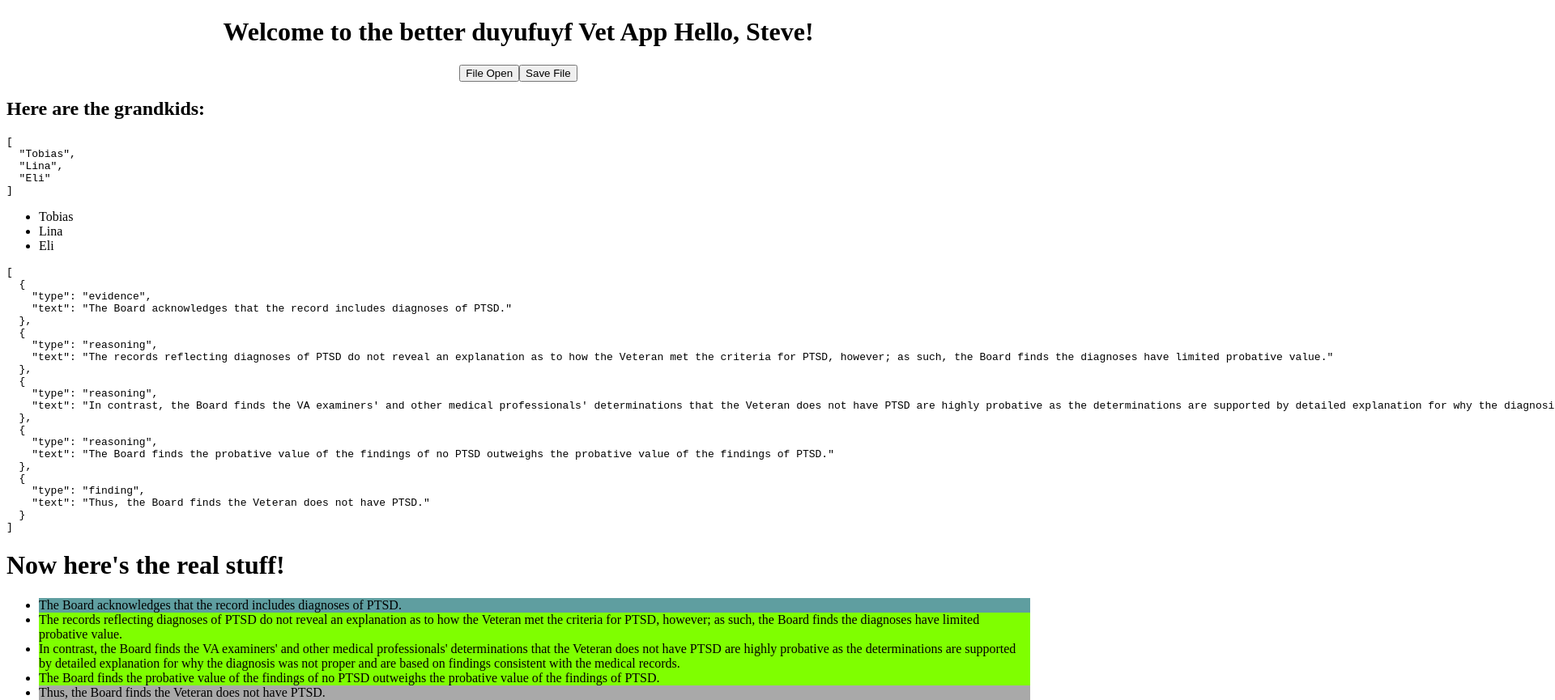
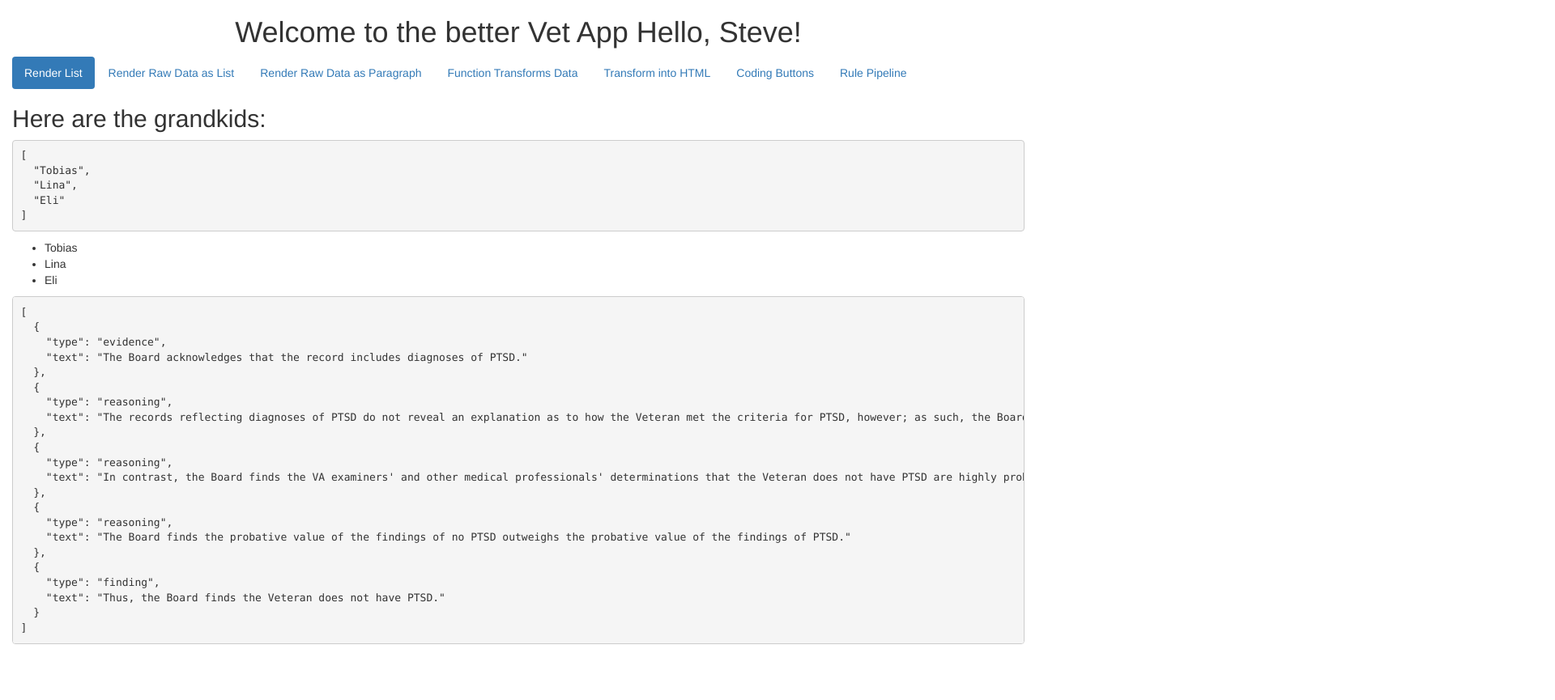
Before and after one commit to SteveStrong/betterVetApp, an Angular app: page / in a window 1280 px wide. Shown: the top 865 px of the page at 81% size, 1920 px wide, since content can reach past the window. After the commit the page ends 806 px from the top, so only its background shows below. Built offline with nearby package versions, Linux system fonts and the light colour scheme; what savery would draw is missing.

Commit message:
maybe now with tabs and pipeline

```diff
--- a/package.json
+++ b/package.json
@@ -22,6 +22,8 @@
     "@angular/platform-browser-dynamic": "^5.2.0",
     "@angular/router": "^5.2.0",
     "core-js": "^2.4.1",
+    "font-awesome": "^4.7.0",
+    "ngx-bootstrap": "^2.0.3",
     "rxjs": "^5.5.6",
     "savery": "^1.2.0",
     "zone.js": "^0.8.19"
--- a/src/app/app.component.html
+++ b/src/app/app.component.html
@@ -1,18 +1,50 @@
-<!--The content below is only a placeholder and can be replaced.-->
 <div style="text-align:center">
   <h1>
     Welcome to {{transform()}}!
   </h1>
-  <button (click)="dofileopen()">File Open</button>
-  <button (click)="dofilesave()">Save File</button>
+
 </div>
+
+<div class="col-md-12">
+  <tabset type="pills">
+    <tab heading='Render List'>
       <h2>Here are the grandkids: </h2>
       <pre>{{list | json}}</pre>
-<ul><li *ngFor="let name of list">{{name}}</li></ul>
+      <ul>
+        <li *ngFor="let name of list">{{name}}</li>
+      </ul>
       <pre>{{vetpara | json}}</pre>
+    </tab>
+    <tab heading='Render Raw Data as List '>
       <h1>Now here's the real stuff!</h1>
-<ul><li [ngClass]="item.type" *ngFor="let item of vetpara">{{item.text}}</li></ul>
+      <ul>
+        <li [ngClass]="item.type" *ngFor="let item of vetpara">{{item.text}}</li>
+      </ul>
+    </tab>
+    <tab heading='Render Raw Data as Paragraph'>
       <h1>Now here's the paragraph format!</h1>
-<div><p [ngClass]="item.type" *ngFor="let item of vetpara">{{item.text}}</p></div>
+      <div>
+        <p [ngClass]="item.type" *ngFor="let item of vetpara">{{item.text}}</p>
+      </div>
+    </tab>
+    <tab heading='Function Transforms Data'>
+
       <pre>{{transformvet() | json}}</pre>
-<div><p [ngClass]="item.type" *ngFor="let item of transformvet()" [innerHTML]="item.ttext"></p></div>
+    </tab>
+    <tab heading='Transform into HTML'>
+      <div>
+        <p [ngClass]="item.type" *ngFor="let item of transformvet()" [innerHTML]="item.ttext"></p>
+      </div>
+    </tab>
+    <tab heading='Coding Buttons'>
+        <button class="btn btn-success" (click)="dofileopen()">File Open</button>
+        <button class="btn btn-success" (click)="dofilesave()">Save File</button>
+    </tab>
+
+    <tab heading='Rule Pipeline'>
+        <div>
+            <p [ngClass]="item.type" *ngFor="let item of fromRulePipeline()" [innerHTML]="item.ttext"></p>
+          </div>
+    </tab>
+  </tabset>
+</div>
--- a/src/app/app.component.ts
+++ b/src/app/app.component.ts
@@ -1,13 +1,15 @@
 import { Component } from '@angular/core';
 
 import { foFileManager } from "./filemanager";
+import { TransfromRules } from "./transformRules";
+
 @Component({
   selector: 'app-root',
   templateUrl: './app.component.html',
   styleUrls: ['./app.component.css']
 })
 export class AppComponent {
-  title = 'the better duyufuyf Vet App';
+  title = 'the better Vet App';
   data = {};
   list = ['Tobias', 'Lina', 'Eli'];
   vetpara = [
@@ -54,19 +56,36 @@ export class AppComponent {
   }
 
   dofileopen() {
-    // let xxx = new foFileManager();
-    // xxx.userOpenFileDialog( file => {
-    //   alert('just opebed' + file.filename)
-    // })
-    // console.log("hello, buddy")
+    let manager = new foFileManager();
+    manager.userOpenFileDialog(file => {
+      alert(`just opened file ${file.filename} check console log`);
+      console.log(file.payload)
+    }, '.json')
+
   }
 
   dofilesave() {
-    let xxx = new foFileManager();
-    xxx.writeTextFileAsync(this.transformvet(), 'testtransform', '.txt', file => {
-      alert('just saved' + file.filename);
+    let manager = new foFileManager();
+    let filename = 'testtransform';
+    let data = this.transformvet();
+    manager.writeTextFileAsync(data, filename, '.txt', file => {
+      alert(`just saved file ${file.filename} check console log`);
       console.log("you saved it, buddy")
     })
   }
 
+  fromRulePipeline() {
+    let rules = new TransfromRules();
+
+    let result = this.vetpara.map(function (item) {
+      return {
+        type: item.type,
+        text: item.text,
+        ttext: rules.pipeline1(item.text)
+      }
+    });
+
+    return result;
+  }
+
 }
--- a/src/app/app.module.ts
+++ b/src/app/app.module.ts
@@ -1,6 +1,10 @@
 import { BrowserModule } from '@angular/platform-browser';
 import { NgModule } from '@angular/core';
 
+
+import { TabsModule } from 'ngx-bootstrap/tabs';
+import { AccordionModule } from 'ngx-bootstrap/accordion';
+import { PaginationModule } from 'ngx-bootstrap/pagination';
 
 import { AppComponent } from './app.component';
 
@@ -10,7 +14,10 @@ import { AppComponent } from './app.component';
     AppComponent
   ],
   imports: [
-    BrowserModule
+    BrowserModule,
+    AccordionModule.forRoot(),
+    PaginationModule.forRoot(),
+    TabsModule.forRoot(),
   ],
   providers: [],
   bootstrap: [AppComponent]
--- a/src/app/filemanager.ts
+++ b/src/app/filemanager.ts
@@ -1,10 +1,7 @@
-// import { Tools } from './foTools'
-// import { PubSub } from './foPubSub'
-// import { foInstance } from './foInstance.model'
+
 
 // ES2015+  https://www.npmjs.com/package/savery
 import savery from 'savery';
-
 
 
 export class fileSpec {
@@ -22,17 +19,17 @@ export class fileSpec {
         return `${this.name}${this.ext}`;
     }
 
-    static setFilenameExt(filenameExt:string, defaultExt?:string){
+    static setFilenameExt(filenameExt: string, defaultExt?: string) {
         let list = filenameExt.split('.');
-        let name:string;
-        let ext:string;
+        let name: string;
+        let ext: string;
 
-        if ( list.length == 1){
+        if (list.length == 1) {
             name = filenameExt;
             ext = defaultExt;
         } else {
-            ext = list[list.length-1];
-            name = filenameExt.replace(ext,'');
+            ext = list[list.length - 1];
+            name = filenameExt.replace(ext, '');
         }
         return new fileSpec('', name, ext)
     }
@@ -47,6 +44,7 @@ export class foFileManager {
     }
 
     private writeBlobFile(blob, filenameExt: string, onSuccess?, onFail?) {
+        try {
             savery.save(blob, filenameExt)
                 .then(obj => {
                     onSuccess && onSuccess();
@@ -54,6 +52,10 @@ export class foFileManager {
                 .catch(obj => {
                     onFail && onFail(obj.error);
                 });
+        } catch (ex) {
+            alert(ex)
+        }
+
     };
 
     private readBlobFile(file, onComplete: (item: string) => void) {
@@ -133,11 +135,11 @@ export class foFileManager {
 
 
 
-    userOpenFileDialog(onComplete: (item: fileSpec) => void, defaultExt: string, defaultValue: string) {
+    userOpenFileDialog(onComplete: (item: fileSpec) => void, defaultExt: string, defaultValue?: string) {
 
         //http://stackoverflow.com/questions/181214/file-input-accept-attribute-is-it-useful
         //accept='image/*|audio/*|video/*'
-        let accept = defaultExt || '.knt,.csv';
+        let accept = defaultExt || '.csv,.txt';
 
         let fileSelector = document.createElement('input');
         fileSelector.setAttribute('type', 'file');
@@ -156,11 +158,7 @@ export class foFileManager {
             let extension = file ? file.name.match(extensionExtract) : [''];
             let ext = extension[0];
             document.body.removeChild(fileSelector);
-            if (!file) {
-
-            }
-            else
-            {
+            if (file) {
                 this.readTextFileAsync(file, ext, onComplete);
             }
         }
--- /dev/null
+++ b/src/app/transformRules.ts
@@ -0,0 +1,26 @@
+
+export class TransfromRules {
+
+    rule1(text:string){
+        let result = text.replace(/The Board/i, "<b>The Board</b>");
+        return result;
+    }
+
+
+    rule2(text:string){
+        let result = text.replace(/probative/i, "<em>probative</em>");
+        return result;
+    }
+
+    rule3(text:string){
+        let result = text;
+        return result;
+    }
+
+    pipeline1(text:string){
+        let result = this.rule1(text);
+        result = this.rule2(result);
+        result = this.rule3(result);
+        return result;
+    }
+}
--- a/src/index.html
+++ b/src/index.html
@@ -1,12 +1,20 @@
+
 <!doctype html>
 <html lang="en">
 <head>
   <meta charset="utf-8">
-  <title>BetterVetApp</title>
+  <title>Vet App</title>
   <base href="/">
 
   <meta name="viewport" content="width=device-width, initial-scale=1">
   <link rel="icon" type="image/x-icon" href="favicon.ico">
+
+   <!-- <link href="https://maxcdn.bootstrapcdn.com/bootstrap/4.0.0-beta/css/bootstrap.min.css" rel="stylesheet">-->
+   <link href="https://maxcdn.bootstrapcdn.com/bootstrap/3.3.7/css/bootstrap.min.css" rel="stylesheet">
+   <link href="https://opensource.keycdn.com/fontawesome/4.7.0/font-awesome.min.css" rel="stylesheet">
+   <link href="http://code.ionicframework.com/ionicons/2.0.1/css/ionicons.min.css" rel="stylesheet" media="all">
+
+
 </head>
 <body>
   <app-root></app-root>
```
Also changed, not shown: 1 other file (tests, documents, lock files or other folders). Lines whose indentation alone changed are shown as unchanged.
